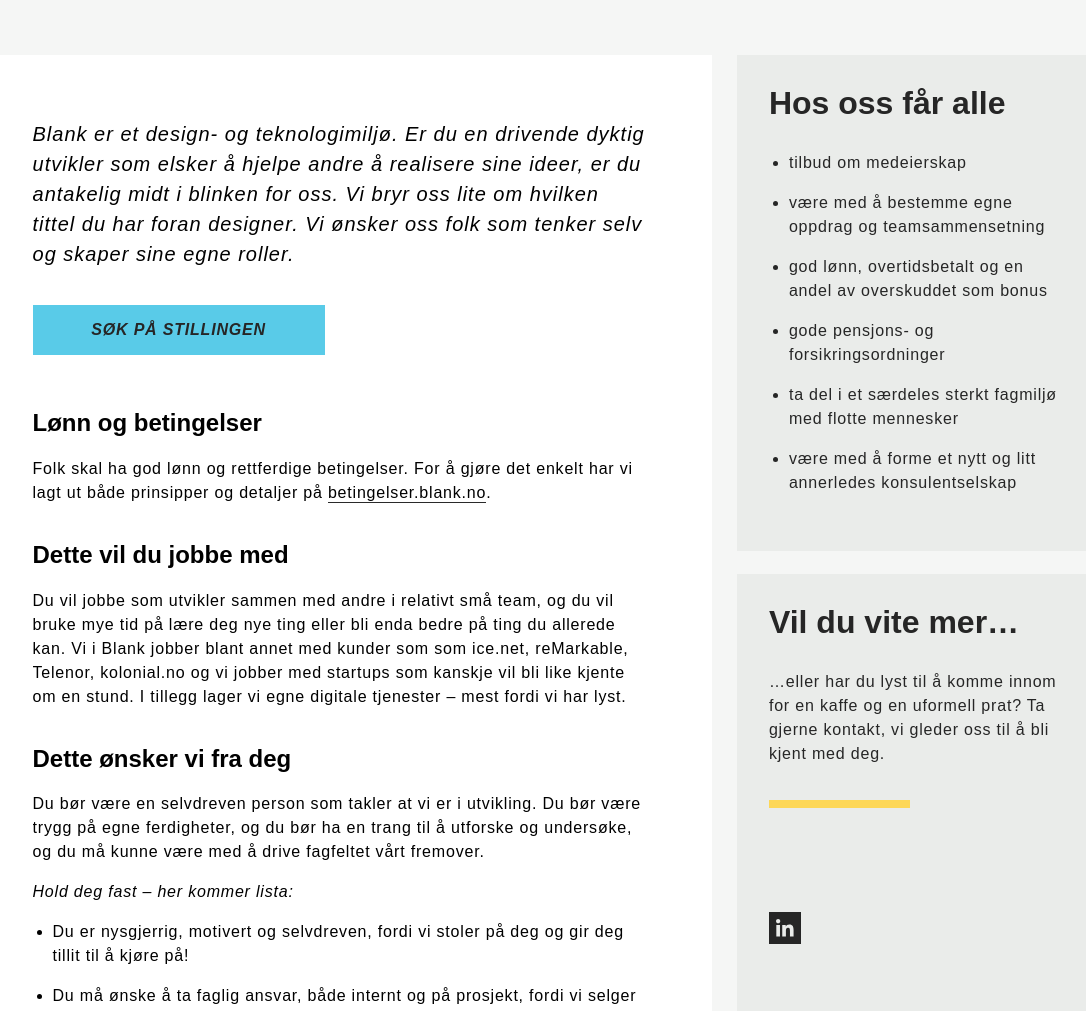
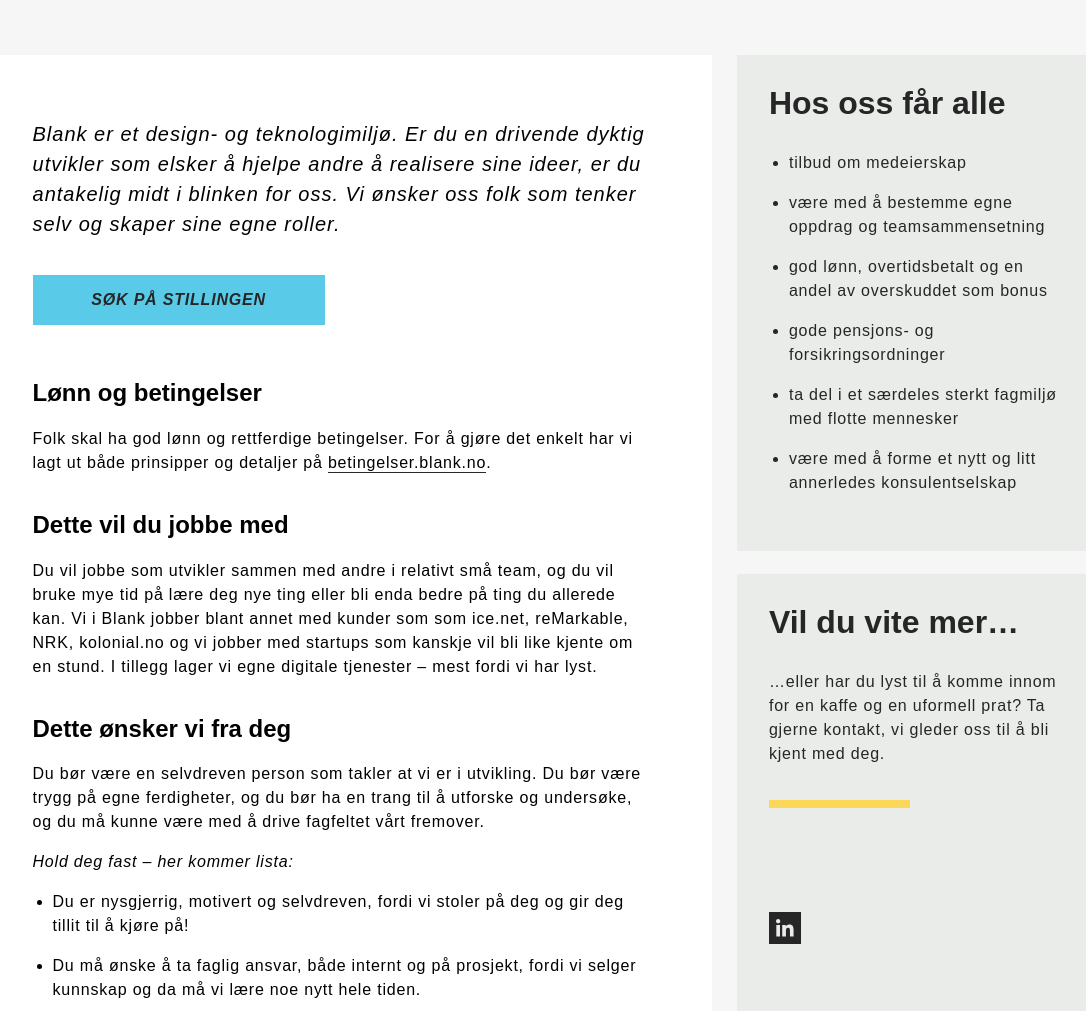
Before and after one commit to blankoslo/blankweb, a Django app: template web/templates/web/teknologi.html in a window 1280 px wide. Shown: the part 560-1571 px from the top of the page, without its empty margins (107-1193 px from the left). Run offline with Django 3.2, Linux system fonts and the light colour scheme; the template is opened without the code that fills it, so the values that code supplies are empty; some libraries are stand-ins or nearby versions.

Commit message:
Do text changes

```diff
--- a/web/templates/web/teknologi.html
+++ b/web/templates/web/teknologi.html
@@ -29,7 +29,7 @@
 <div id="jobs-list" class="twothirds left mobilefull">
   <div class="full spacing bgfff">
     <div class="boxbig">
-      <p class="lead">Blank er et design- og teknologimiljø. Er du en drivende dyktig utvikler som elsker å hjelpe andre å realisere sine ideer, er du antakelig midt i blinken for oss. Vi bryr oss lite om hvilken tittel du har foran designer. Vi ønsker oss folk som tenker selv og skaper sine egne roller.</p>
+      <p class="lead">Blank er et design- og teknologimiljø. Er du en drivende dyktig utvikler som elsker å hjelpe andre å realisere sine ideer, er du antakelig midt i blinken for oss. Vi ønsker oss folk som tenker selv og skaper sine egne roller.</p>
 
       <div class="apply">
         <a class="button bgblue half apply-button mobilefull" target="_blank" href="https://jobs.lever.co/blankoslo/d4fe3213-768c-4c9b-b9dc-1a1ee443b46e/apply">Søk på stillingen</a>
@@ -41,7 +41,7 @@
         <p>Folk skal ha god lønn og rettferdige betingelser. For å gjøre det enkelt har vi lagt ut både prinsipper og detaljer på <a class="textlink" href="https://betingelser.blank.no">betingelser.blank.no</a>.</p>
 
         <h2>Dette vil du jobbe med</h2>
-        <p>Du vil jobbe som utvikler sammen med andre i relativt små team, og du vil bruke mye tid på lære deg nye ting eller bli enda bedre på ting du allerede kan. Vi i Blank jobber blant annet med kunder som som ice.net, reMarkable, Telenor, kolonial.no og vi jobber med startups som kanskje vil bli like kjente om en stund. I tillegg lager vi egne digitale tjenester –  mest fordi vi har lyst.</p>
+        <p>Du vil jobbe som utvikler sammen med andre i relativt små team, og du vil bruke mye tid på lære deg nye ting eller bli enda bedre på ting du allerede kan. Vi i Blank jobber blant annet med kunder som som ice.net, reMarkable, NRK, kolonial.no og vi jobber med startups som kanskje vil bli like kjente om en stund. I tillegg lager vi egne digitale tjenester –  mest fordi vi har lyst.</p>
 
         <h2>Dette ønsker vi fra deg</h2>
         <p>Du bør være en selvdreven person som takler at vi er i utvikling. Du bør være trygg på egne ferdigheter, og du bør ha en trang til å utforske og undersøke, og du må kunne være med å drive fagfeltet vårt fremover.</p>
```
